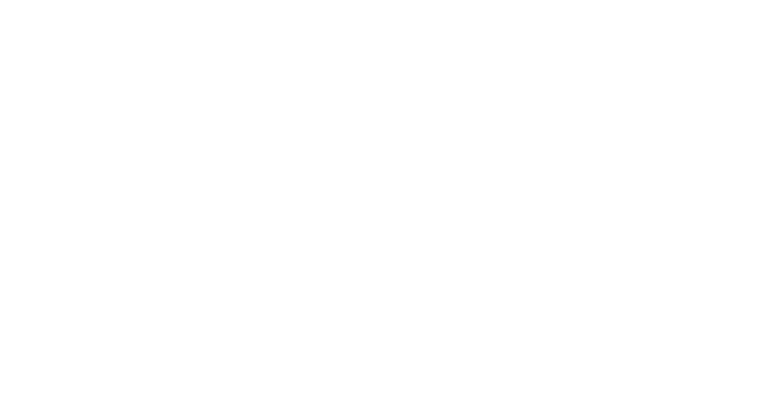
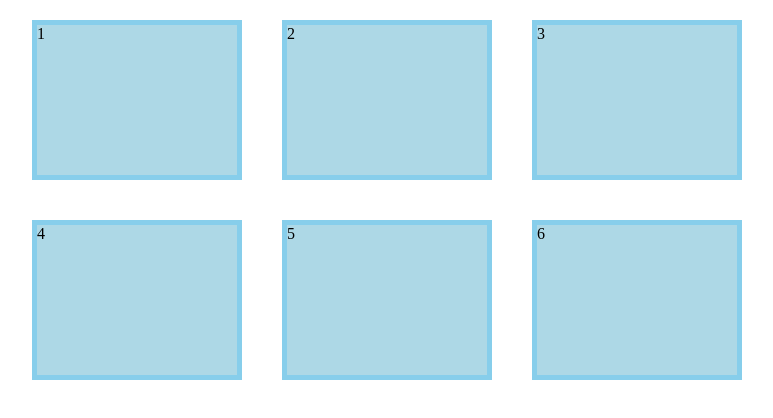
Before and after one commit to shafikcmt/Bootcamp_Day3, a plain HTML site: page index.html in a window 1280 px wide. Shown: the whole page, without its empty margins (228-1001 px from the left). Drawn offline with Linux system fonts and the light colour scheme.

Commit message:
Added a section and design with CSS Flexbox

```diff
--- a/css/style.css
+++ b/css/style.css
@@ -0,0 +1,17 @@
+*{
+    padding: 0;
+    margin: 0;
+}
+.flex-container{
+    width: 800px;
+    margin: 0 auto;
+    display: flex;
+    flex-wrap: wrap;
+}
+.flex-item{
+    height: 150px;
+    width: 200px;
+    margin: 20px;
+    background-color: lightblue;
+    border: 5px solid skyblue;
+}
--- a/index.html
+++ b/index.html
@@ -3,9 +3,17 @@
 <head>
     <meta charset="UTF-8">
     <meta name="viewport" content="width=device-width, initial-scale=1.0">
-    <title>Document</title>
+    <title>Day-3</title>
+    <link rel="stylesheet" href="css/style.css">
 </head>
 <body>
-
+    <div class="flex-container">
+        <div class="flex-item">1</div>
+        <div class="flex-item">2</div>
+        <div class="flex-item">3</div>
+        <div class="flex-item">4</div>
+        <div class="flex-item">5</div>
+        <div class="flex-item">6</div>
+    </div>
 </body>
 </html>
```
